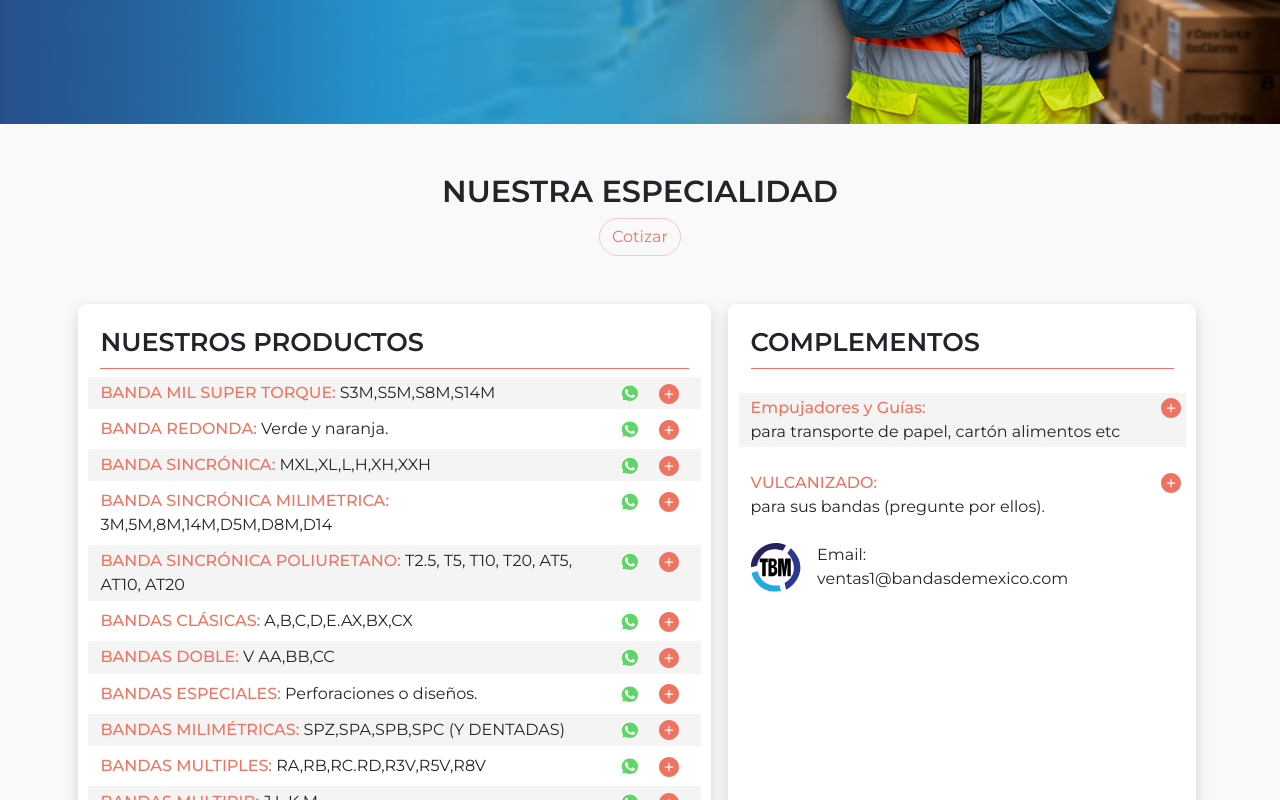
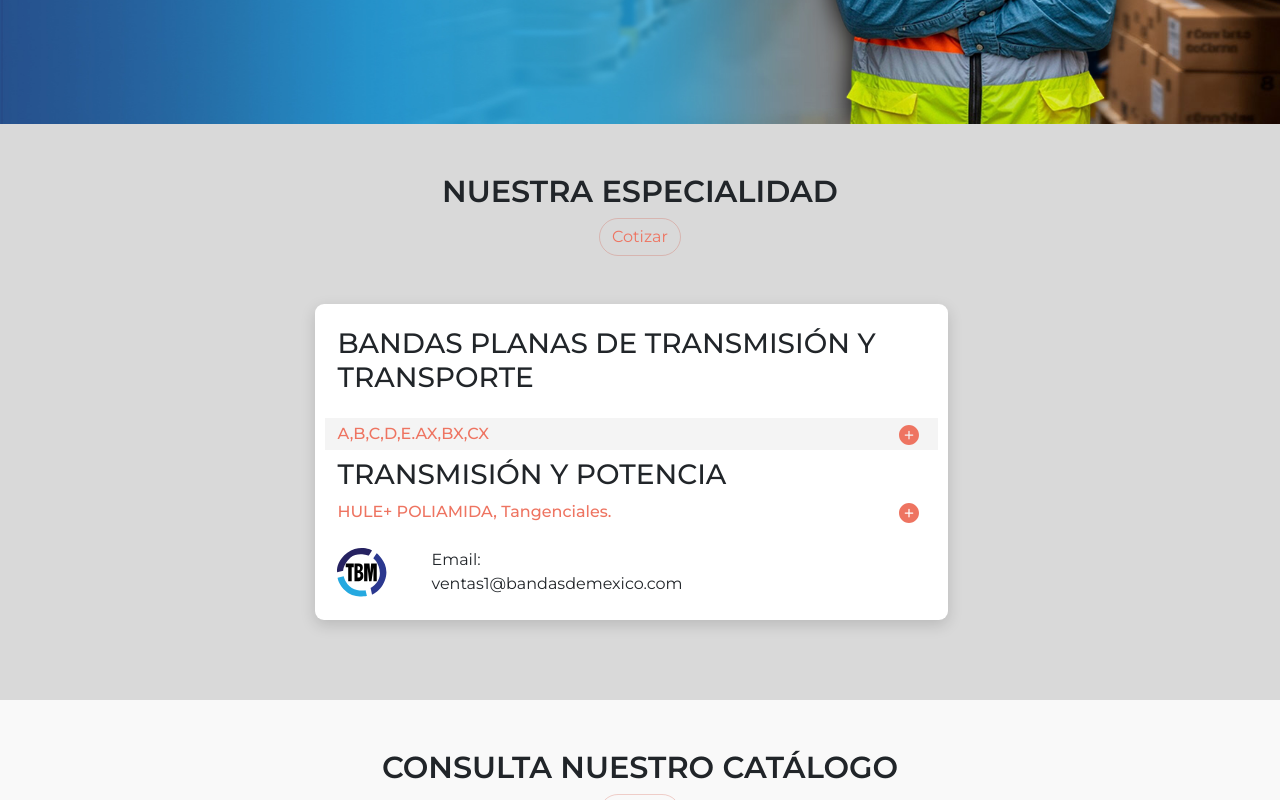
Before and after one commit to elesecamara/tbm, an Angular app: page / in a window 1280 px wide. Shown: the part 440-1240 px from the top of the page. Built offline with nearby package versions, Linux system fonts and the light colour scheme.

Commit message:
Se agrega sección con las bandas que más piden

```diff
--- a/src/app/pages/home/home.component.html
+++ b/src/app/pages/home/home.component.html
@@ -2,9 +2,49 @@
   <app-carrusel></app-carrusel>
 </section>
 <section class="sectionDos">
+  <div class="container-fluid segunda fndGris">
+  <div class="row tituloHome mb-5">
+    <h1>NUESTRA ESPECIALIDAD</h1>
+    <div class="contA"><a class="btn btn-outline-primary btnHome " [routerLink]="ROUTES.CONTACTO" routerLinkActive="active">Cotizar </a></div>
+  </div>
+  <div class="row contCardsHome oneCards">
+    <div class="col-md-7 cardHome cardBottom">
+      <h3>BANDAS PLANAS DE TRANSMISIÓN Y TRANSPORTE</h3>
+      <div class="row mb-2 mt-4 gris">
+        <div class="col-11 naranja">
+          <span>A,B,C,D,E.AX,BX,CX</span>
+        </div>
+        <div class="col-1">
+          <a class="nav-link" [routerLink]="ROUTES.ESPECIALIDAD" routerLinkActive="active">
+            <img class="icn" src="/assets/img/mas.svg" alt="TBM " >
+          </a>
+        </div>
+      </div>
+      <h3>TRANSMISIÓN Y POTENCIA</h3>
+      <div class="row mb-2">
+        <div class="col-11 naranja">
+          <span>HULE+ POLIAMIDA, Tangenciales.</span>
+        </div>
+        <div class="col-1">
+          <a class="nav-link" [routerLink]="ROUTES.ESPECIALIDAD" routerLinkActive="active">
+            <img class="icn" src="/assets/img/mas.svg" alt="TBM " >
+          </a>
+        </div>
+      </div>
+
+      <div class="row cardContacto mt-4">
+        <div class="col-2"><img src="/assets/img/circ.svg" alt="TBM " ></div>
+        <div class="col-10 ps-3">
+          <div class="row">Email:</div>
+          <div class="row">ventas1&#64;bandasdemexico.com</div>
+        </div>
+      </div>
+    </div>
+  </div>
+</div><!--Bottom-->
 <div class="container-fluid segunda">
   <div class="row tituloHome mb-5">
-    <h1>NUESTRA ESPECIALIDAD</h1>
+    <h1>CONSULTA NUESTRO CATÁLOGO</h1>
     <div class="contA"><a class="btn btn-outline-primary btnHome " [routerLink]="ROUTES.CONTACTO" routerLinkActive="active">Cotizar </a></div>
   </div>
   <div class="row contCardsHome">
```
